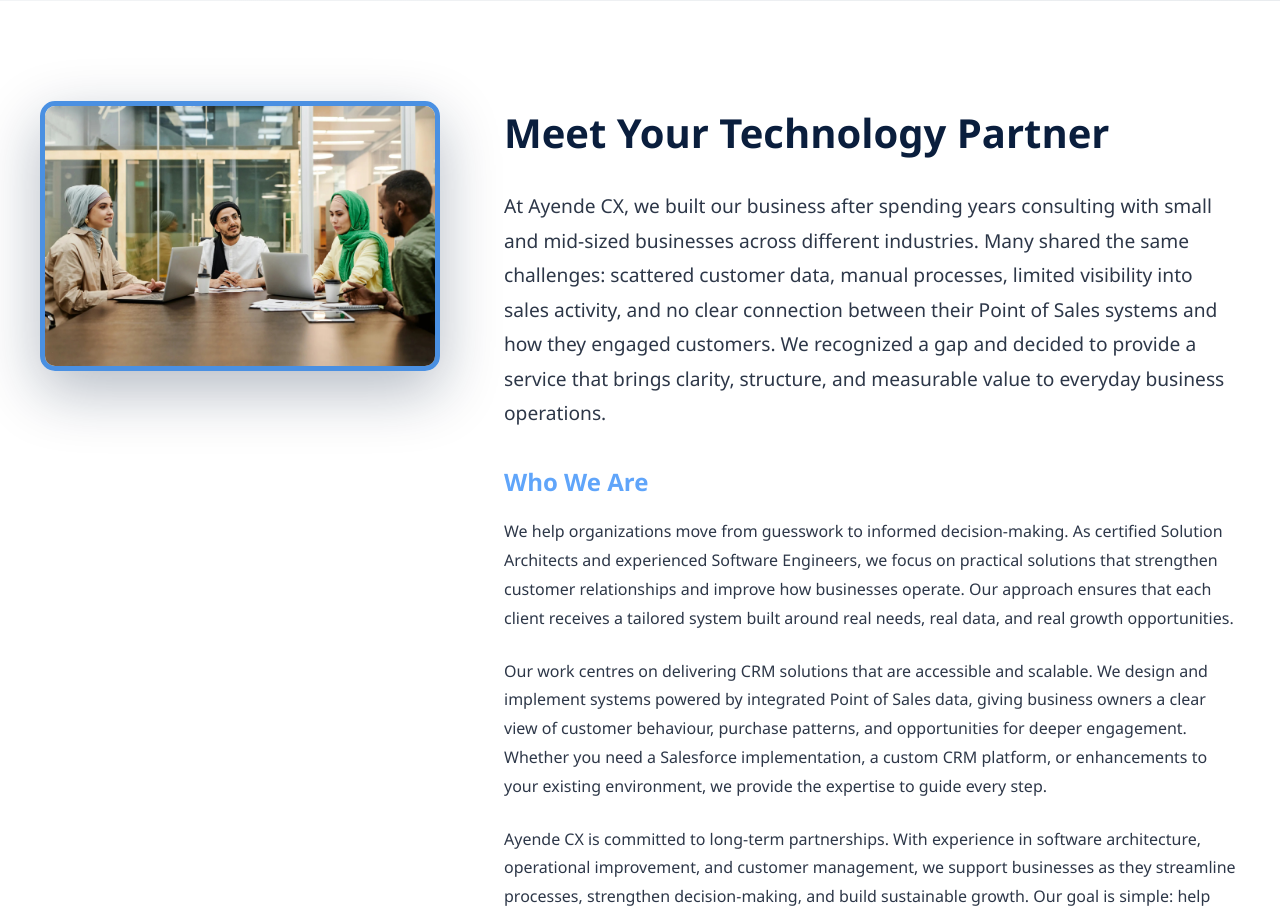
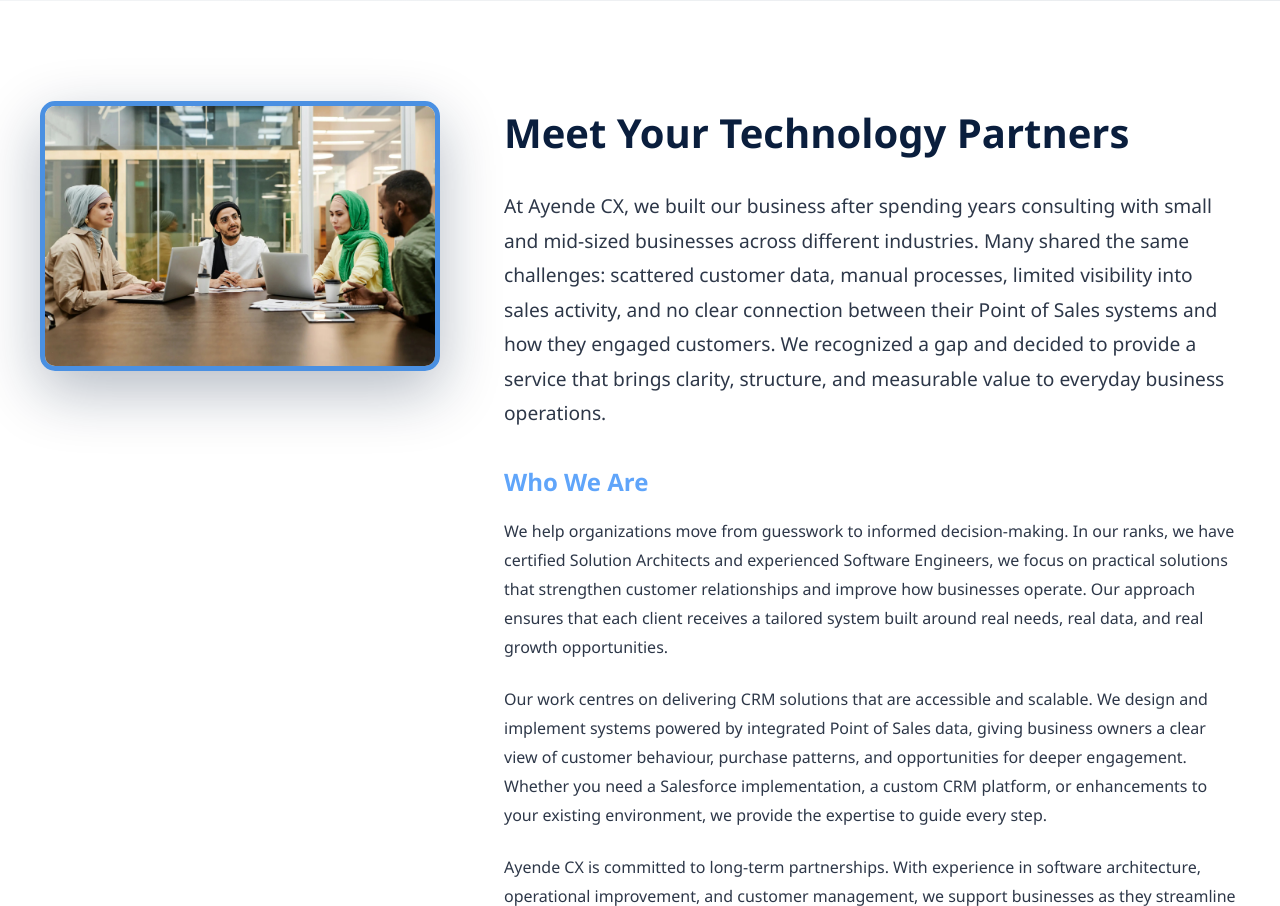
Before and after one commit to ayendeconsulting-debug/ayende-crm-force, a Django app: page / in a window 1280 px wide. Shown: the part 1775-2681 px from the top of the page. Run offline with Django 5.2, Linux system fonts and the light colour scheme.

Commit message:
Update home page partner section

```diff
--- a/templates/landing.html
+++ b/templates/landing.html
@@ -792,11 +792,11 @@
             <div class="about-content">
                 <img src="/static/images/hero-background.jpg" alt="Ayende CX Team" class="about-image">
                 <div class="about-text">
-                    <h2>Meet Your Technology Partner</h2>
+                    <h2>Meet Your Technology Partners</h2>
                     <p class="intro">At Ayende CX, we built our business after spending years consulting with small and mid-sized businesses across different industries. Many shared the same challenges: scattered customer data, manual processes, limited visibility into sales activity, and no clear connection between their Point of Sales systems and how they engaged customers. We recognized a gap and decided to provide a service that brings clarity, structure, and measurable value to everyday business operations.</p>
 
                     <h3 style="color: var(--bright-blue); font-size: 1.5rem; margin-top: 2rem; margin-bottom: 1rem;">Who We Are</h3>
-                    <p>We help organizations move from guesswork to informed decision-making. As certified Solution Architects and experienced Software Engineers, we focus on practical solutions that strengthen customer relationships and improve how businesses operate. Our approach ensures that each client receives a tailored system built around real needs, real data, and real growth opportunities.</p>
+                    <p>We help organizations move from guesswork to informed decision-making. In our ranks, we have certified Solution Architects and experienced Software Engineers, we focus on practical solutions that strengthen customer relationships and improve how businesses operate. Our approach ensures that each client receives a tailored system built around real needs, real data, and real growth opportunities.</p>
 
                     <p>Our work centres on delivering CRM solutions that are accessible and scalable. We design and implement systems powered by integrated Point of Sales data, giving business owners a clear view of customer behaviour, purchase patterns, and opportunities for deeper engagement. Whether you need a Salesforce implementation, a custom CRM platform, or enhancements to your existing environment, we provide the expertise to guide every step.</p>
 
```
